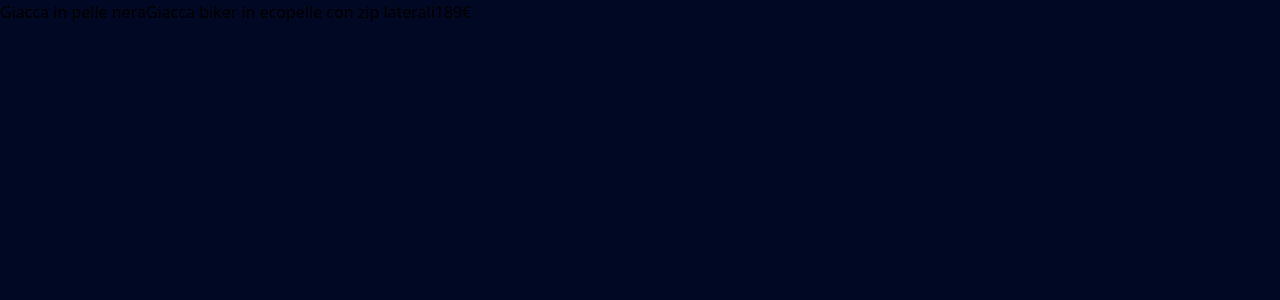
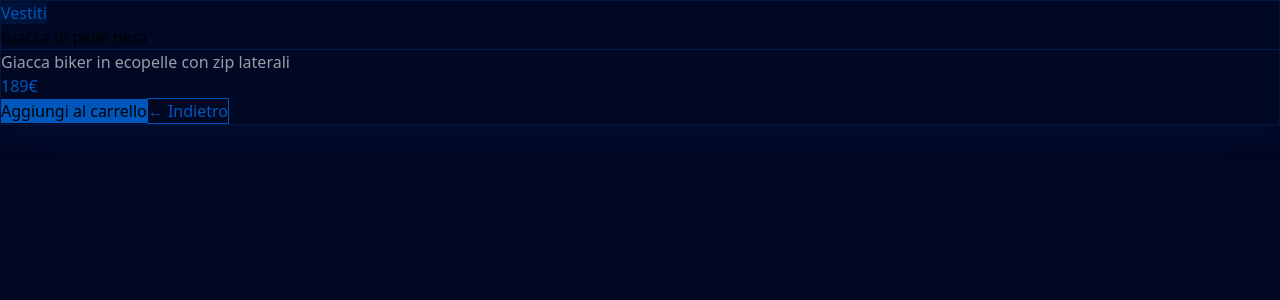
Before and after one commit to MattiaDV/FRONTEND-EXAM, a React (Vite) app in the folder final_exam/: page /prodotti/1 in a window 1280 px wide. Shown: the top 300 px of the page. Built offline with nearby package versions, Linux system fonts and the light colour scheme; data requests are answered from the project's data file.

Commit message:
Update exam

```diff
--- a/final_exam/package.json
+++ b/final_exam/package.json
@@ -14,7 +14,8 @@
     "react": "^19.2.5",
     "react-dom": "^19.2.5",
     "react-redux": "^9.2.0",
-    "react-router-dom": "^7.14.2"
+    "react-router-dom": "^7.14.2",
+    "react-toastify": "^11.1.0"
   },
   "devDependencies": {
     "@eslint/js": "^10.0.1",
--- a/final_exam/src/App.tsx
+++ b/final_exam/src/App.tsx
@@ -2,12 +2,18 @@ import './App.css'
 import { Routes, Route } from 'react-router-dom'
 import Home from './pages/Home'
 import ProductPage from './Dynamic/dynamic'
+import CategoriesPage from './pages/Categories'
+import ProductsPage from './pages/ProductsPage'
+import Cart from './pages/cart'
 
 function App() {
   return (
     <Routes>
       <Route path="/" element={<Home />} />
       <Route path="/prodotti/:id" element={<ProductPage />} />
+      <Route path="/categories" element={<CategoriesPage />} />
+      <Route path="/products" element={<ProductsPage />} />
+      <Route path="/carrello" element={<Cart />} />
     </Routes>
   )
 }
--- a/final_exam/src/Dynamic/dynamic.tsx
+++ b/final_exam/src/Dynamic/dynamic.tsx
@@ -1,10 +1,16 @@
 import { useState, useEffect } from "react";
 import { useParams } from "react-router-dom";
 import type { product } from "../types/prod";
+import { useNavigate } from "react-router-dom";
+import { useDispatch } from "react-redux";
+import { add } from "../store/cartSlice";
+import { ToastContainer, toast } from "react-toastify";
 
 export default function ProductPage() {
     const { id } = useParams();
+    const navigate = useNavigate();
     const [prod, setProd] = useState<product>();
+    const dispatch = useDispatch();
 
     useEffect(() => {
         const fetchProd = async () => {
@@ -15,11 +21,61 @@ export default function ProductPage() {
         fetchProd();
     }, [id]);
 
+    function addToCart(prod: product) {
+        dispatch(add(prod))
+        toast.success("Aggiunto al carrello!", {
+            position: "bottom-right",
+            autoClose: 2000,
+            theme: "dark",
+            style: { background: "#000824", border: "1px solid #0057bb33", color: "white" }
+        });
+    }
+
+    if (!prod) return (
+        <div className="w-full h-screen flex justify-center items-center text-[var(--text)]">
+            Caricamento...
+        </div>
+    );
+
     return (
-        <div className="w-[300px] flex flex-col justify-center items-center h-[300px] bg-[var(--bg)] text-[var(--text)] border border-none rounded-[10px] text-center p-[20px]">
-            <span className="text-[35px]">{prod?.name}</span>
-            <span className="text-[var(--special-text)]">{prod?.description}</span>
-            <span>{prod?.cost}€</span>
+        <div className="w-full min-h-screen bg-[#000824] flex justify-center items-center p-[40px]">
+            <ToastContainer />
+            <div
+                className="w-full max-w-[600px] rounded-[20px] p-[40px] flex flex-col gap-[20px]"
+                style={{ background: "#000824", border: "1px solid #0057bb33", boxShadow: "0 0 40px #0057bb22" }}
+            >
+                <span className="self-start text-[11px] uppercase tracking-widest px-[12px] py-[4px] rounded-full"
+                    style={{ background: "#0057bb22", color: "#0057bb" }}>
+                    {prod.category}
+                </span>
+
+                <h1 className="text-[40px] font-bold leading-tight text-white">
+                    {prod.name}
+                </h1>
+
+                <hr style={{ borderColor: "#0057bb44" }} />
+
+                <p className="text-[16px] leading-relaxed" style={{ color: "#ffffff99" }}>
+                    {prod.description}
+                </p>
+
+                <span className="text-[48px] font-bold" style={{ color: "#0057bb" }}>
+                    {prod.cost}€
+                </span>
+
+                <div className="flex gap-[12px] mt-[10px]">
+                    <button onClick={() => addToCart(prod)}
+                        className="flex-1 py-[14px] rounded-[12px] font-bold text-[16px] cursor-pointer text-white"
+                        style={{ background: "#0057bb" }}>
+                        Aggiungi al carrello
+                    </button>
+                    <button onClick={() => navigate(-1)}
+                        className="px-[20px] py-[14px] rounded-[12px] font-bold text-[16px] cursor-pointer transition-opacity hover:opacity-80"
+                        style={{ border: "1px solid #0057bb", color: "#0057bb", background: "transparent" }}>
+                        ← Indietro
+                    </button>
+                </div>
+            </div>
         </div>
     )
 }
--- a/final_exam/src/components/Categories.tsx
+++ b/final_exam/src/components/Categories.tsx
@@ -1,62 +1,40 @@
 import { useState, useEffect } from "react"
 import type { product } from "../types/prod";
+import { useNavigate } from "react-router-dom";
+
+const CATEGORIES = ["Scarpe", "Accessori", "Vestiti"];
 
 export default function Categories() {
+    const navigate = useNavigate();
     const [products, setProducts] = useState<product[]>([]);
 
     useEffect(() => {
         const fetchProd = async () => {
-            const ris = await fetch("http://localhost:3001/prodotti");
-            const data = await ris.json();
+            const data = await fetch("http://localhost:3001/prodotti").then(r => r.json());
             setProducts(data);
         }
         fetchProd();
-    })
+    }, []);
 
     return (
         <div className="w-[100%] p-[20px] bg-[var(--bg-navbar)] flex flex-col flex-wrap justify-center items-center gap-[10px]">
-            <h1 className="text-[var(--special-text)] text-[30px] font-bold">Scarpe</h1>
+            {CATEGORIES.map(cat => (
+                <div key={cat} className="w-full flex flex-col items-center gap-[10px]">
+                    <h1 className="text-[var(--special-text)] text-[30px] font-bold">{cat}</h1>
                     <div className="w-[70%] p-[20px] bg-[var(--bg-navbar)] flex flex-wrap justify-center items-center gap-[10px]">
-                {
-                    products
-                    .filter(d => d.category == "Scarpe")
-                    .map((p, i) => (
-                        <div className="w-[300px] flex flex-col justify-center items-center h-[300px] bg-[var(--bg)] text-[var(--text)] border border-none rounded-[10px] text-center p-[20px]" key={i}>
+                        {products
+                            .filter(p => p.category === cat)
+                            .map((p) => (
+                                <div onClick={() => navigate(`/prodotti/${p.id}`)} className="w-[300px] flex flex-col justify-center items-center h-[300px] bg-[var(--bg)] text-[var(--text)] border border-none rounded-[10px] text-center p-[20px]" key={p.id}>
                                     <span className="text-[35px]">{p.name}</span>
                                     <span className="text-[var(--special-text)]">{p.description}</span>
-                            <span className="">{p.cost}€</span>
-                        </div>
-                    ))
-                }
-            </div>
-            <h1 className="text-[var(--special-text)] text-[30px] font-bold">Accessori</h1>
-            <div className="w-[70%] p-[20px] bg-[var(--bg-navbar)] flex flex-wrap justify-center items-center gap-[10px]">
-                {
-                    products
-                    .filter(d => d.category == "Accessori")
-                    .map((p, i) => (
-                        <div className="w-[300px] flex flex-col justify-center items-center h-[300px] bg-[var(--bg)] text-[var(--text)] border border-none rounded-[10px] text-center p-[20px]" key={i}>
-                            <span className="text-[35px]">{p.name}</span>
-                            <span className="text-[var(--special-text)]">{p.description}</span>
-                            <span className="">{p.cost}€</span>
-                        </div>
-                    ))
-                }
-            </div>
-            <h1 className="text-[var(--special-text)] text-[30px] font-bold">Vestiti</h1>
-            <div className="w-[70%] p-[20px] bg-[var(--bg-navbar)] flex flex-wrap justify-center items-center gap-[10px]">
-                {
-                    products
-                    .filter(d => d.category == "Vestiti")
-                    .map((p, i) => (
-                        <div className="w-[300px] flex flex-col justify-center items-center h-[300px] bg-[var(--bg)] text-[var(--text)] border border-none rounded-[10px] text-center p-[20px]" key={i}>
-                            <span className="text-[35px]">{p.name}</span>
-                            <span className="text-[var(--special-text)]">{p.description}</span>
-                            <span className="">{p.cost}€</span>
+                                    <span>{p.cost}€</span>
                                 </div>
                             ))
                         }
                     </div>
                 </div>
+            ))}
+        </div>
     )
 }
--- a/final_exam/src/components/Navbar.tsx
+++ b/final_exam/src/components/Navbar.tsx
@@ -1,12 +1,15 @@
+import { useNavigate } from "react-router-dom"
+
 export default function Navbar() {
+    const navigate = useNavigate();
     return (
         <div className="w-full flex justify-center items-center gap-[20px] p-[20px] bg-[var(--bg-navbar)] text-[var(--text-color-navbar)]">
-            <div className="cursor-[pointer] p-[10px] transition-all duration-[400ms] border border-none hover:bg-[var(--text-color-navbar)] hover:text-[var(--bg-navbar)] w-[100px] text-center rounded-[10px]">Home</div>
-            <div className="cursor-[pointer] p-[10px] transition-all duration-[400ms] border border-none hover:bg-[var(--text-color-navbar)] hover:text-[var(--bg-navbar)] w-[100px] text-center rounded-[10px]">Products</div>
-            <div className="cursor-[pointer] p-[10px] transition-all duration-[400ms] border border-none hover:bg-[var(--text-color-navbar)] hover:text-[var(--bg-navbar)] w-[100px] text-center rounded-[10px]">Category</div>
+            <div onClick={() => navigate("/")} className="cursor-[pointer] p-[10px] transition-all duration-[400ms] border border-none hover:bg-[var(--text-color-navbar)] hover:text-[var(--bg-navbar)] w-[100px] text-center rounded-[10px]">Home</div>
+            <div onClick={() => navigate("/products")} className="cursor-[pointer] p-[10px] transition-all duration-[400ms] border border-none hover:bg-[var(--text-color-navbar)] hover:text-[var(--bg-navbar)] w-[100px] text-center rounded-[10px]">Products</div>
+            <div onClick={() => navigate("/categories")} className="cursor-[pointer] p-[10px] transition-all duration-[400ms] border border-none hover:bg-[var(--text-color-navbar)] hover:text-[var(--bg-navbar)] w-[100px] text-center rounded-[10px]">Category</div>
             <div className="cursor-[pointer] p-[10px] transition-all duration-[400ms] border border-none hover:bg-[var(--text-color-navbar)] hover:text-[var(--bg-navbar)] w-[100px] text-center rounded-[10px]">About us</div>
             <div className="cursor-[pointer] p-[10px] transition-all duration-[400ms] border border-none hover:bg-[var(--text-color-navbar)] hover:text-[var(--bg-navbar)] w-[100px] text-center rounded-[10px]">Contact us</div>
-            <div className="cursor-[pointer] p-[10px] transition-all duration-[400ms] border border-none hover:bg-[var(--text-color-navbar)] hover:text-[var(--bg-navbar)] w-[100px] text-center rounded-[10px]">FAQ</div>
+            <div onClick={() => navigate("/carrello")} className="cursor-[pointer] p-[10px] transition-all duration-[400ms] border border-none hover:bg-[var(--text-color-navbar)] hover:text-[var(--bg-navbar)] w-[100px] text-center rounded-[10px]">Carrello</div>
         </div>
     )
 }
--- /dev/null
+++ b/final_exam/src/pages/ProductsPage.tsx
@@ -0,0 +1,11 @@
+import Products from "../components/Product"
+import Navbar from "../components/Navbar"
+
+export default function ProductsPage() {
+    return (
+        <>
+            <Navbar />
+            <Products />
+        </>
+    )
+}
--- a/final_exam/src/store/store.tsx
+++ b/final_exam/src/store/store.tsx
@@ -1,8 +1,12 @@
 import { configureStore } from "@reduxjs/toolkit";
 import cartReducer from './cartSlice';
+import logReducer from './logSlice';
 
 export const store = configureStore({
-    reducer: cartReducer
+    reducer: {
+        cart: cartReducer,
+        log: logReducer
+    }
 })
 
 export type RootType = ReturnType<typeof store.getState>
```
Also changed, not shown: final_exam/src/pages/Categories.tsx (added, +11 -0 lines), final_exam/src/pages/cart.tsx (added, +52 -0 lines), final_exam/src/store/cartSlice.tsx (+5 -3 lines), final_exam/src/store/logSlice.tsx (added, +13 -0 lines), 1 other file (tests, documents, lock files or other folders). Lines whose indentation alone changed are shown as unchanged.
